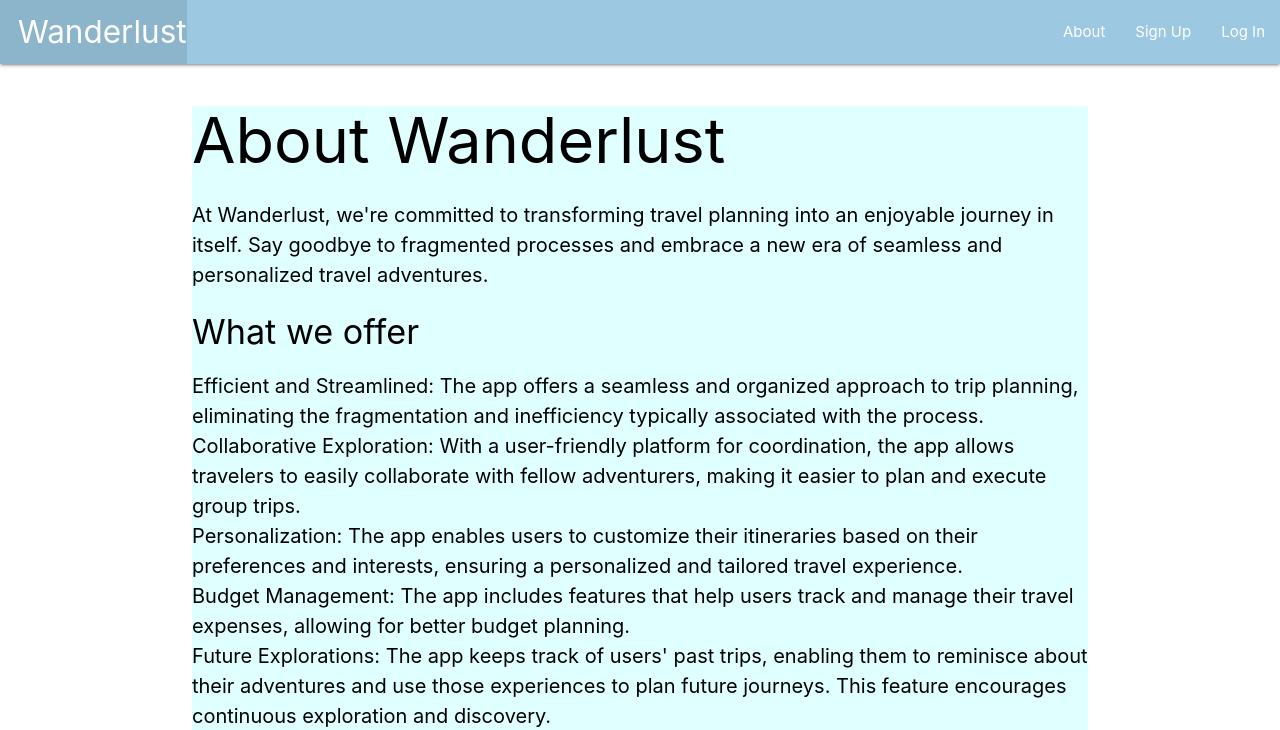
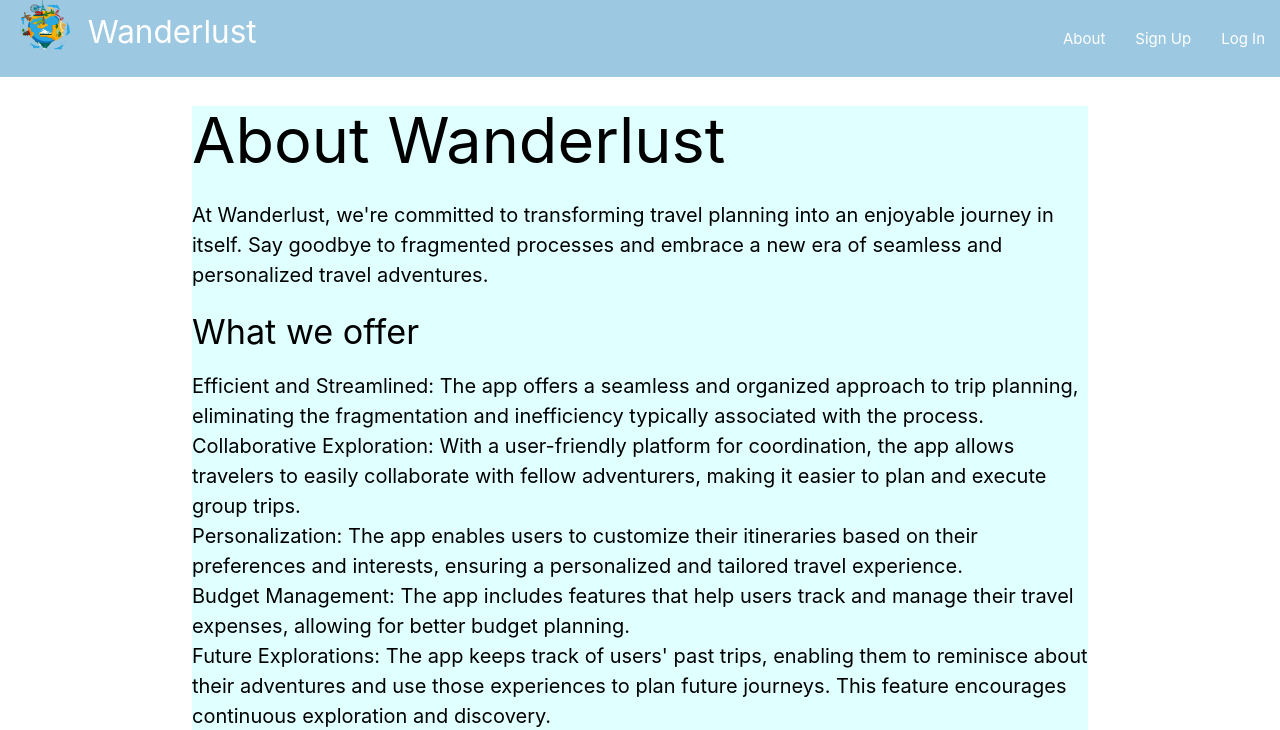
Before and after one commit to SofiMesh/ga_capstone_prjct_wanderlust, a Django app: page /about/ in a window 1280 px wide. Shown: the top 730 px of the page. Run offline with Django 4.2, Linux system fonts and the light colour scheme.

Commit message:
added logo to navbar

```diff
--- a/wanderlust/main_app/templates/base.html
+++ b/wanderlust/main_app/templates/base.html
@@ -14,6 +14,7 @@
       rel="stylesheet"
       href="https://cdnjs.cloudflare.com/ajax/libs/materialize/1.0.0/css/materialize.min.css"
     />
+    <link rel="stylesheet" href="https://cdnjs.cloudflare.com/ajax/libs/font-awesome/6.4.2/css/all.min.css" integrity="sha512-z3gLpd7yknf1YoNbCzqRKc4qyor8gaKU1qmn+CShxbuBusANI9QpRohGBreCFkKxLhei6S9CQXFEbbKuqLg0DA==" crossorigin="anonymous" referrerpolicy="no-referrer" />
     <link
       rel="stylesheet"
       type="text/css"
@@ -25,15 +26,19 @@
   <body>
     <header class="navbar-fixed">
       <nav>
-        <div class="nav-wrapper" style="background-color: #9cc8e1;">
-          <ul>
-            <li>
+        <div style="background-color: #9cc8e1; display: flex; justify-content: space-between; align-items: center;">
+
+
+
+
+            <div>
+              <img src="{% static 'assets/images/hero_img.png' %}" alt="Hero Image" style="height: 50px; width: 50px; margin-left: 20px;">
               <a href="{% url 'home' %}" class="left brand-logo"
                 >&nbsp;&nbsp;Wanderlust</a
               >
-            </li>
-          </ul>
-          <ul class="right">
+            </div>
+          <div>
+          <ul>
             <!-- changes below -->
             <li><a href="{% url 'about' %}">About</a></li>
             {% if user.is_authenticated %}
@@ -43,12 +48,14 @@
             </li>
 
             <li><a href="{% url 'trips_index' %}">Trips</a></li>
+            <li><a href=""><i class="fa-solid fa-bell"></i></a></li>
             <li><a href="{% url 'logout' %}">Log Out</a></li>
             {% else %}
             <li><a href="{% url 'signup' %}">Sign Up</a></li>
             <li><a href="{% url 'login' %}">Log In</a></li>
             {% endif %}
           </ul>
+        </div>
         </div>
       </nav>
     </header>
--- a/wanderlust/main_app/templates/main_app/trips_list.html
+++ b/wanderlust/main_app/templates/main_app/trips_list.html
@@ -98,7 +98,7 @@
         {% for photo in destination.photos_set.all %}
       <img
         src="{{ photo.url }}"
-        alt="Destination Image"
+         alt="Destination Image"
         style="flex-shrink: 0; width: 100%; object-fit: cover; margin-top: 20px"
       />
         {% endfor %}
```
